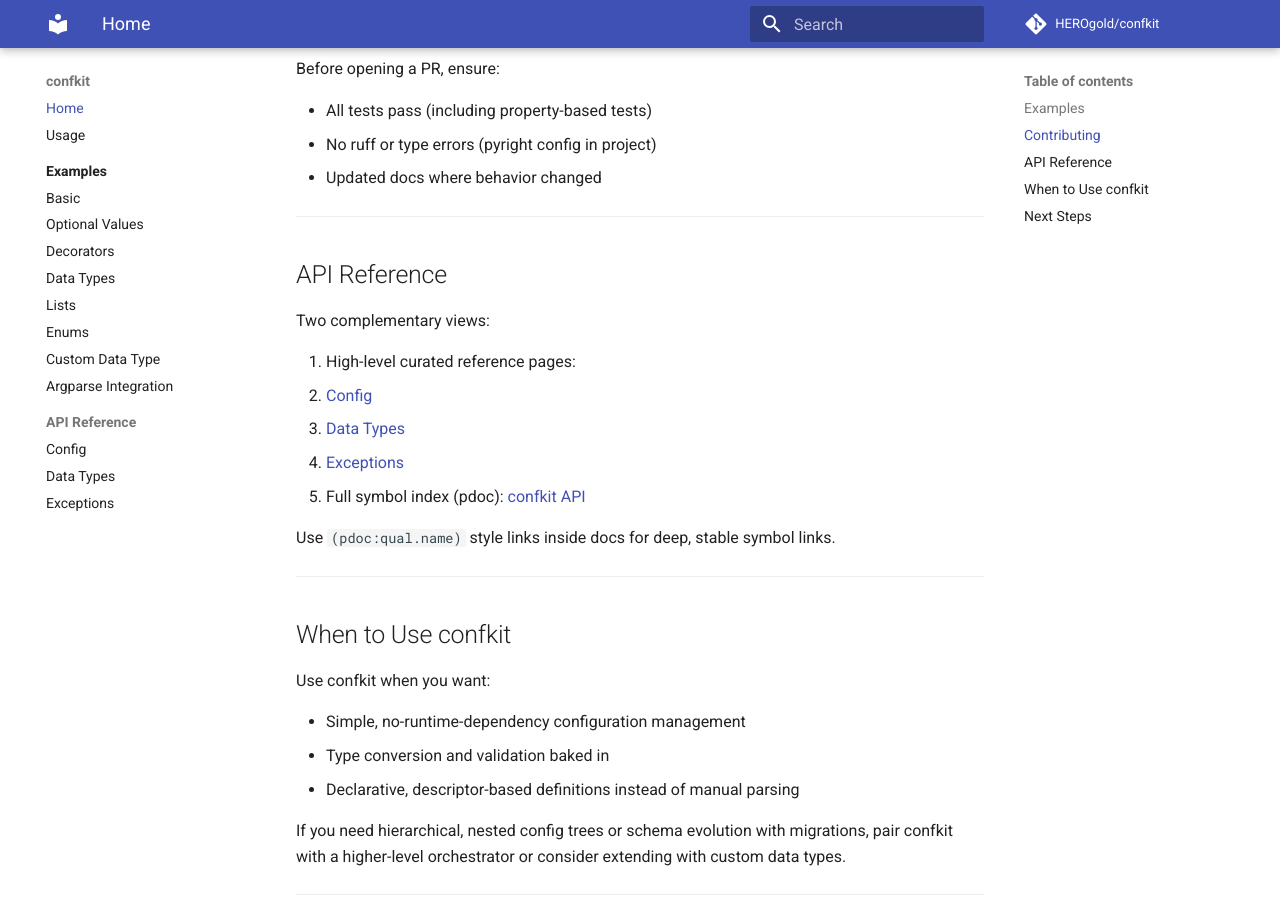
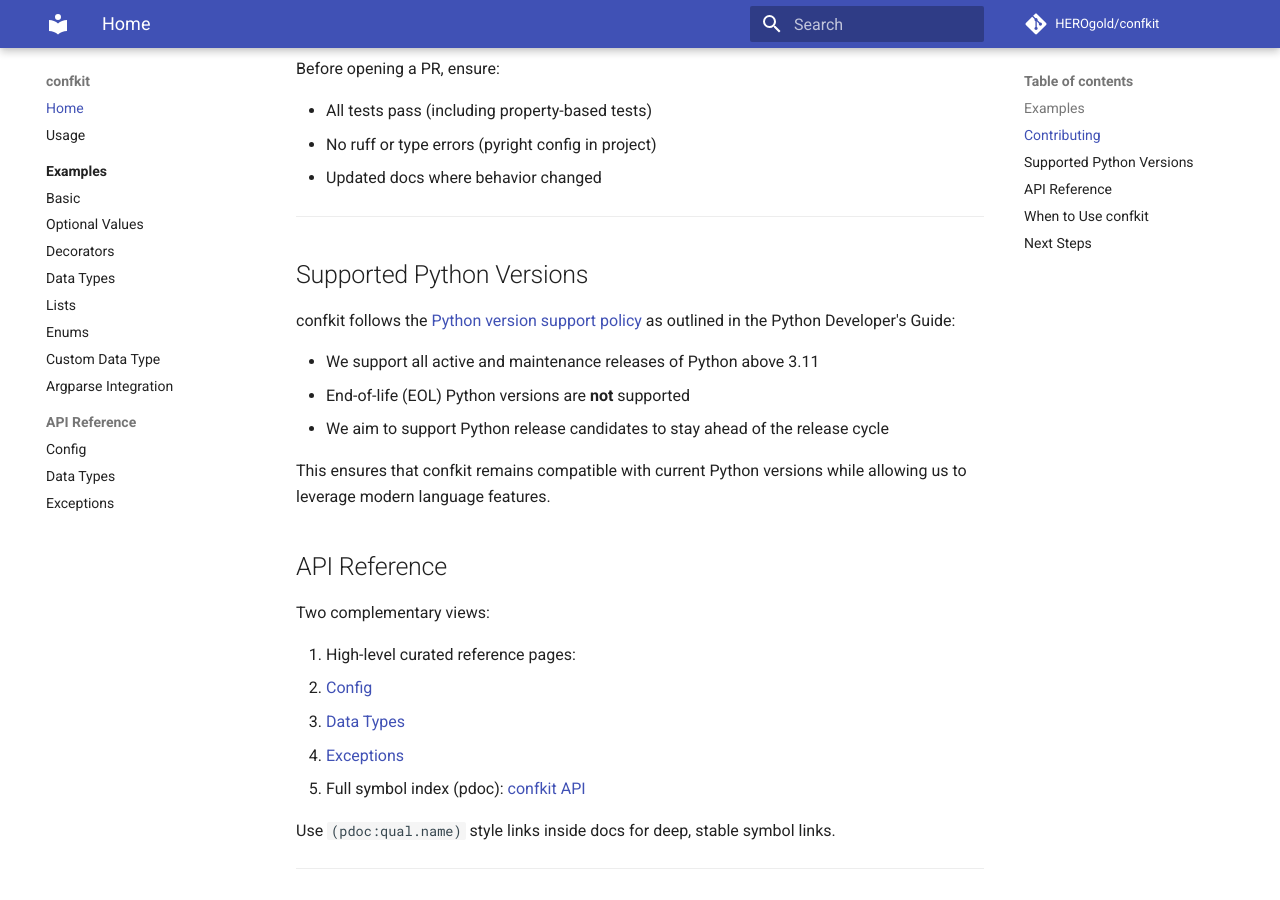
Before and after one commit to HEROgold/confkit, an MkDocs documentation site: the page built from docs/index.md, in a window 1280 px wide and 900 px high, scrolled down 1477 px. Built offline with MkDocs 1.6.1 and Material for MkDocs 9.7.7, drawn with Linux system fonts in a browser that asks for light colours; comment, search, counter and statistics services are not loaded.

Commit message:
Add support python version

```diff
--- a/docs/index.md
+++ b/docs/index.md
@@ -59,6 +59,16 @@
 
 ---
 
+## Supported Python Versions
+
+confkit follows the [Python version support policy](https://devguide.python.org/versions/) as outlined in the Python Developer's Guide:
+
+- We support all active and maintenance releases of Python above 3.11
+- End-of-life (EOL) Python versions are **not** supported
+- We aim to support Python release candidates to stay ahead of the release cycle
+
+This ensures that confkit remains compatible with current Python versions while allowing us to leverage modern language features.
+
 ## API Reference
 
 Two complementary views:
```
